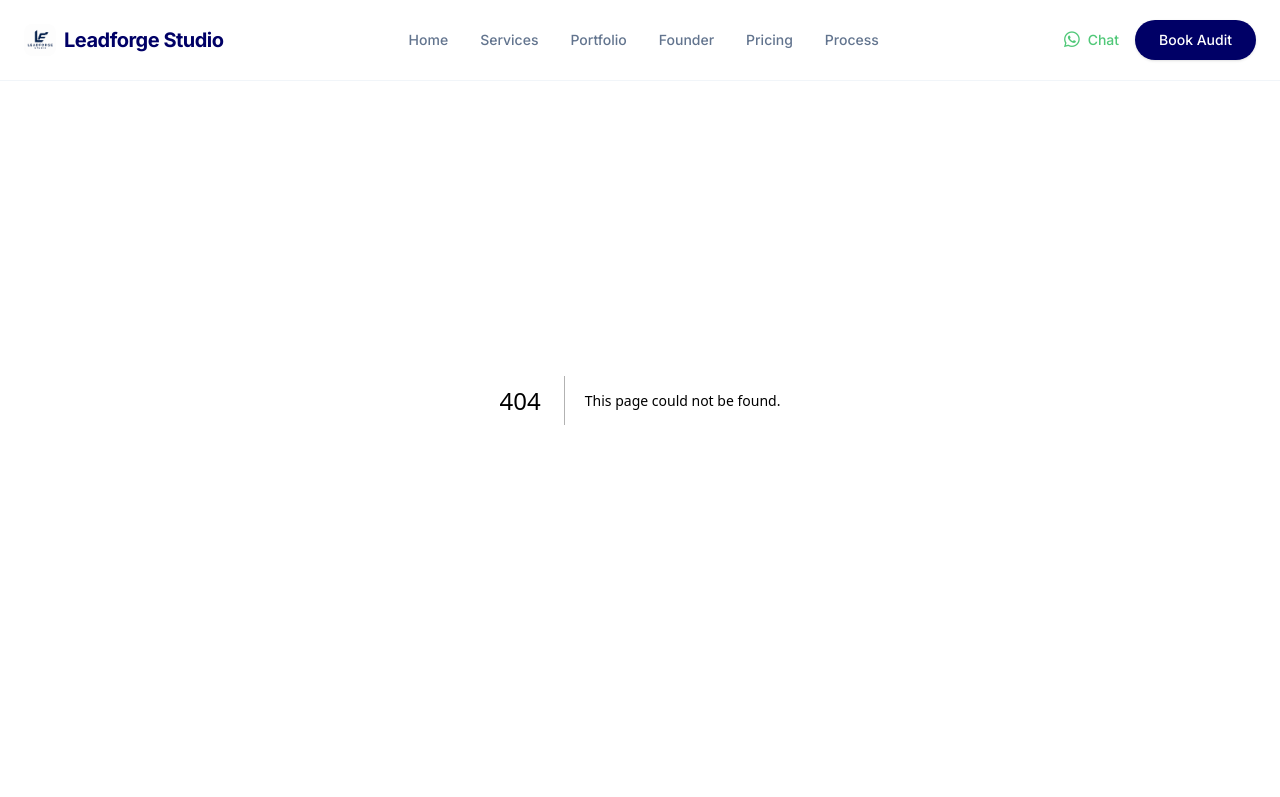
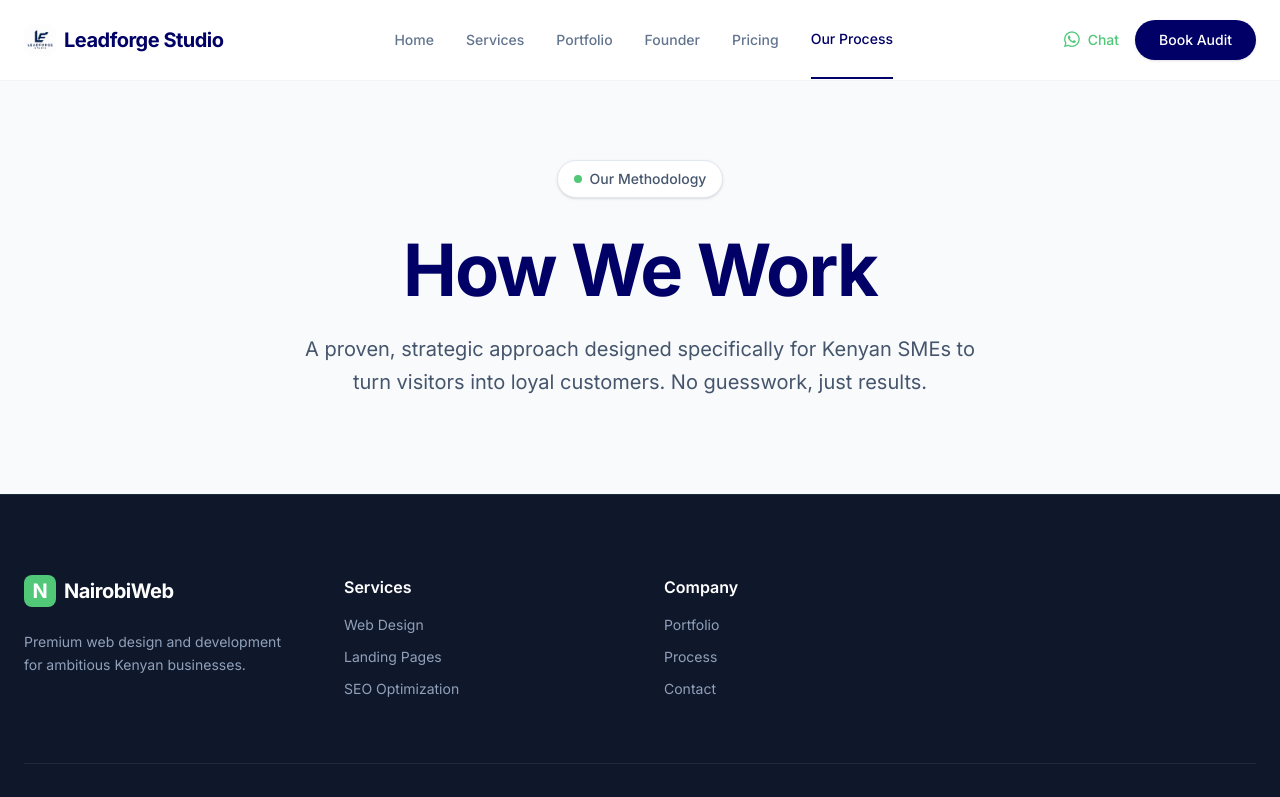
Before and after one commit to peterrobert/dev-nairobi, a Next.js app: page /process-page in a window 1280 px wide. Before the commit this address had no page. Shown: the top 797 px of the page. Built offline with nearby package versions, Linux system fonts and the light colour scheme.

Commit message:
Create the hero section of the process page

```diff
--- a/src/app/componets/NavBar.jsx
+++ b/src/app/componets/NavBar.jsx
@@ -86,10 +86,14 @@ const NavBar = () => {
           </Link>
 
           <Link
-            href="#process"
-            className="text-slate-500 hover:text-brand-navy font-medium text-sm transition-colors"
+            href="/process-page"
+            className={
+              isActive("/process-page")
+                ? "text-brand-navy font-medium text-sm border-b-2 border-brand-navy py-7"
+                : "text-slate-500 hover:text-brand-navy font-medium text-sm transition-colors"
+            }
           >
-            Process
+            Our Process
           </Link>
         </div>
 
--- a/src/app/globals.css
+++ b/src/app/globals.css
@@ -40,3 +40,29 @@ body {
 .mesh-bg {
   background-image: radial-gradient(at 40% 20%, hsla(228, 100%, 74%, 0.15) 0px, transparent 50%), radial-gradient(at 80% 0%, hsla(189, 100%, 56%, 0.15) 0px, transparent 50%), radial-gradient(at 0% 50%, hsla(355, 100%, 93%, 0.1) 0px, transparent 50%);
 }
+
+.step-connector {
+  position: absolute;
+  left: 24px;
+  top: 48px;
+  bottom: -24px;
+  width: 2px;
+  background: #e2e8f0;
+  z-index: 0;
+}
+
+@media (min-width: 1024px) {
+  .step-connector {
+    display: none;
+  }
+
+  .step-connector-horizontal {
+    position: absolute;
+    top: 24px;
+    left: 48px;
+    right: -24px;
+    height: 2px;
+    background: #e2e8f0;
+    z-index: 0;
+  }
+}
--- /dev/null
+++ b/src/app/process-page/HeroSection.jsx
@@ -0,0 +1,28 @@
+import React from "react";
+
+const HeroSection = () => {
+  return (
+    <section
+      id="process-hero"
+      className="pt-40 pb-24 px-6 bg-brand-light relative text-center"
+    >
+      <div className="max-w-4xl mx-auto">
+        <div className="inline-flex items-center gap-2 bg-white px-4 py-2 rounded-full border border-slate-200 shadow-sm mb-8">
+          <span className="w-2 h-2 rounded-full bg-brand-emerald"></span>
+          <span className="text-sm font-medium text-slate-600">
+            Our Methodology
+          </span>
+        </div>
+        <h1 className="text-5xl lg:text-7xl font-bold text-brand-navy leading-[1.1] tracking-tight mb-6">
+          How We Work
+        </h1>
+        <p className="text-xl text-slate-600 max-w-2xl mx-auto leading-relaxed">
+          A proven, strategic approach designed specifically for Kenyan SMEs to
+          turn visitors into loyal customers. No guesswork, just results.
+        </p>
+      </div>
+    </section>
+  );
+};
+
+export default HeroSection;
--- /dev/null
+++ b/src/app/process-page/page.js
@@ -0,0 +1,12 @@
+import React from "react";
+import HeroSection from "./HeroSection";
+
+const Process = () => {
+  return (
+    <>
+      <HeroSection />
+    </>
+  );
+};
+
+export default Process;
```
